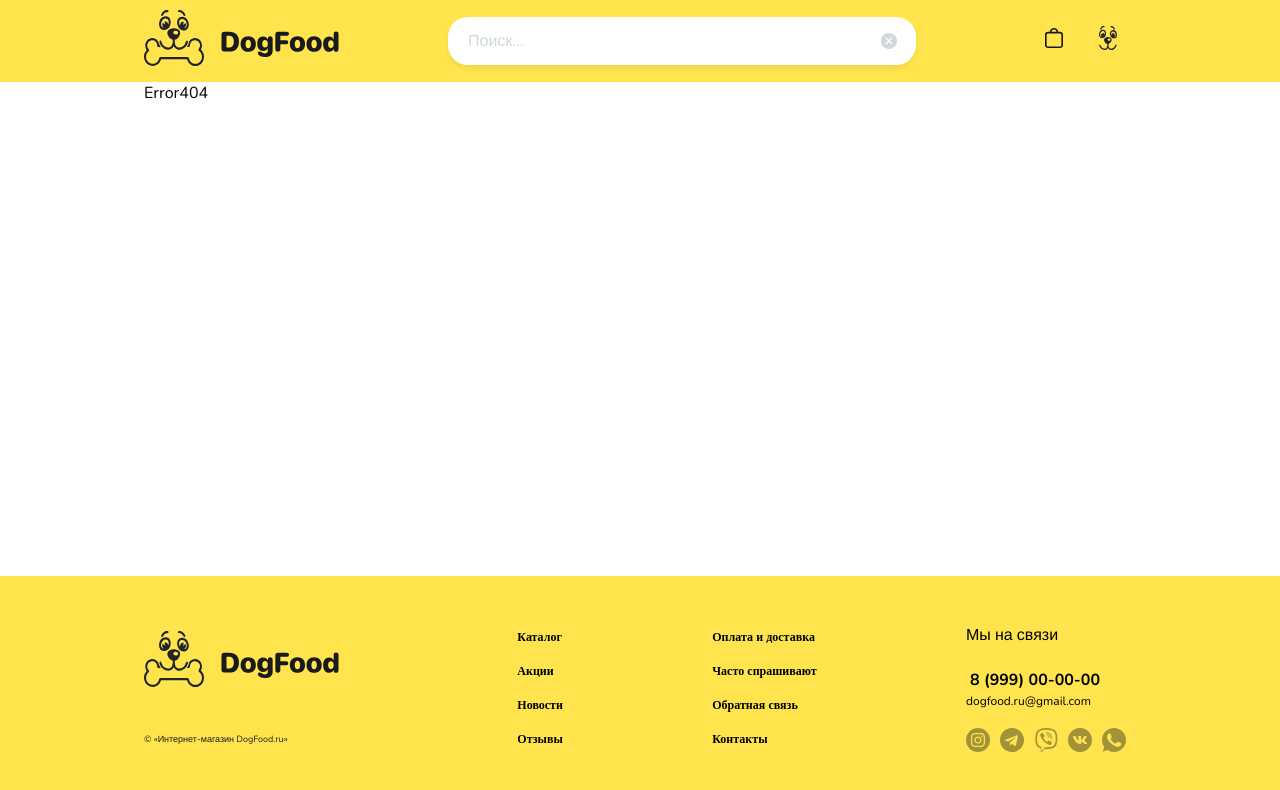
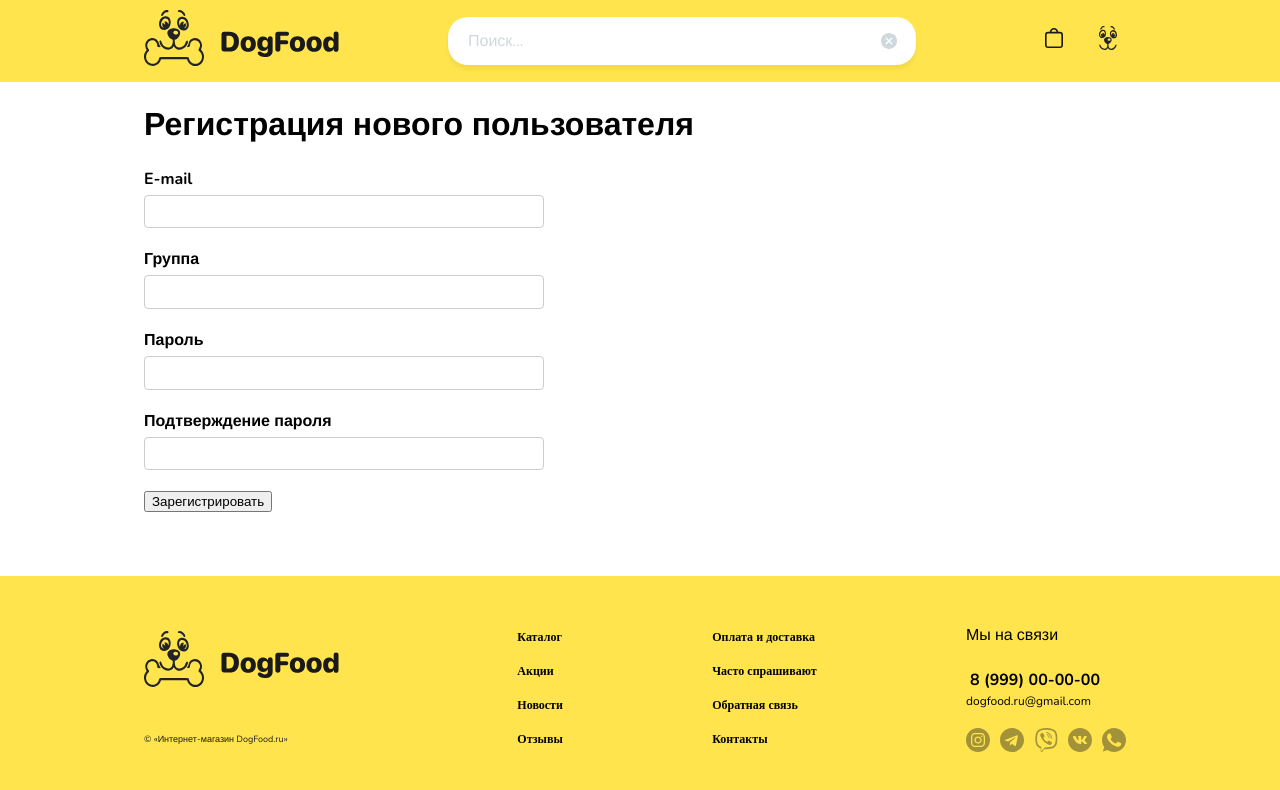
Before and after one commit to abr-ya/react-dog-food, a React app: page /user/new in a window 1280 px wide. Shown: the top 790 px of the page. Built offline with nearby package versions, Linux system fonts and the light colour scheme; some icons are missing.

Commit message:
feat: add Register page and form

```diff
--- a/package.json
+++ b/package.json
@@ -15,6 +15,7 @@
     "commit": "yarn test && cz"
   },
   "dependencies": {
+    "@hookform/resolvers": "^3.1.1",
     "@reduxjs/toolkit": "^1.9.5",
     "axios": "^1.4.0",
     "classnames": "^2.3.2",
@@ -24,7 +25,8 @@
     "react-redux": "^8.1.1",
     "react-router-dom": "^6.14.1",
     "react-toastify": "^9.1.3",
-    "styled-components": "^6.0.1"
+    "styled-components": "^6.0.1",
+    "yup": "^1.2.0"
   },
   "devDependencies": {
     "@babel/core": "^7.22.1",
--- a/src/app/App.tsx
+++ b/src/app/App.tsx
@@ -1,7 +1,7 @@
 import { createBrowserRouter, RouterProvider, Route, createRoutesFromElements } from 'react-router-dom';
 import './styles.css';
 import MainLayout from '../layout/MainLayout';
-import { Food, Home, Error404, Product, SearchPage, Todo, User } from '../pages';
+import { Food, Home, Error404, Product, SearchPage, Todo, User, Register } from '../pages';
 import { FilterProvider } from '../context/FilterContext';
 import PrivateRoute from '../layout/PrivateRoute';
 
@@ -13,6 +13,7 @@ const router = createBrowserRouter(
         <Route path='/search' element={<SearchPage />} />
       </Route>
       <Route path='/user' element={<User />} />
+      <Route path='/user/new' element={<Register />} />
       <Route path='/product' element={<Food />} />
       <Route path='/todo' element={<Todo />} />
       <Route path='/product/:id' element={<Product />} />
--- /dev/null
+++ b/src/pages/Register.tsx
@@ -0,0 +1,80 @@
+import { useForm } from 'react-hook-form';
+import { yupResolver } from '@hookform/resolvers/yup';
+import * as yup from 'yup';
+import './register.css';
+
+interface IFormData {
+  email: string;
+  group: string;
+  password: string;
+  password2: string;
+}
+
+const schema = yup.object({
+  email: yup.string().email('Некорректный Email').required('Email - обязательное поле'),
+  group: yup.string().required('Группа - обязательное поле'),
+  password: yup
+    .string()
+    .required('Введите пароль')
+    .min(6, 'Минимальная длина пароля - 6 символов')
+    .max(24, 'Максимальная длина пароля - 24 символа')
+    .oneOf([yup.ref('password')], 'Пароль и подтверждение не совпадают'),
+  password2: yup
+    .string()
+    .required('Введите пароль')
+    .oneOf([yup.ref('password')], 'Пароль и подтверждение не совпадают'),
+});
+
+const defaultValues = {
+  group: '',
+  email: '',
+  password: '',
+  password2: '',
+};
+
+const Register = () => {
+  const form = useForm<IFormData>({ defaultValues, resolver: yupResolver(schema) });
+
+  const { register, handleSubmit, formState } = form;
+  const { errors } = formState;
+
+  const onSubmit = (data: IFormData) => {
+    console.log(data);
+  };
+
+  return (
+    <div>
+      <h1>Регистрация нового пользователя</h1>
+
+      <form onSubmit={handleSubmit(onSubmit)} noValidate>
+        <div className='form-control'>
+          <label htmlFor='email'>E-mail</label>
+          <input type='email' id='email' {...register('email')} />
+          <p className='error'>{errors.email?.message}</p>
+        </div>
+
+        <div className='form-control'>
+          <label htmlFor='group'>Группа</label>
+          <input type='text' id='group' {...register('group')} />
+          <p className='error'>{errors.group?.message}</p>
+        </div>
+
+        <div className='form-control'>
+          <label htmlFor='password'>Пароль</label>
+          <input type='password' id='password' {...register('password')} />
+          <p className='error'>{errors.password?.message}</p>
+        </div>
+
+        <div className='form-control'>
+          <label htmlFor='password2'>Подтверждение пароля</label>
+          <input type='password' id='password2' {...register('password2')} />
+          <p className='error'>{errors.password2?.message}</p>
+        </div>
+
+        <button>Зарегистрировать</button>
+      </form>
+    </div>
+  );
+};
+
+export default Register;
--- a/src/pages/index.ts
+++ b/src/pages/index.ts
@@ -2,8 +2,9 @@ import Food from './Food';
 import Home from './Home';
 import Error404 from './Error404';
 import Product from './Product';
+import Register from './Register';
 import SearchPage from './SearchPage';
 import Todo from './Todo';
 import User from './User';
 
-export { Food, Home, Error404, Product, SearchPage, Todo, User };
+export { Food, Home, Error404, Product, Register, SearchPage, Todo, User };
--- /dev/null
+++ b/src/pages/register.css
@@ -0,0 +1,30 @@
+label {
+  display: flex;
+  margin-bottom: 5px;
+  font-weight: bold;
+}
+
+input[type='text'],
+input[type='email'],
+input[type='password'],
+input[type='number'],
+input[type='date'] {
+  display: block;
+  width: 400px;
+  padding: 6px 12px;
+  font-size: 14px;
+  line-height: 1.4;
+  background-image: none;
+  border: 1px solid #cccccc;
+  border-radius: 4px;
+}
+
+.error {
+  color: red;
+  font-size: 12px;
+  text-align: left;
+}
+
+.form-control {
+  margin-bottom: 20px;
+}
```
Also changed, not shown: 1 other file (tests, documents, lock files or other folders).
